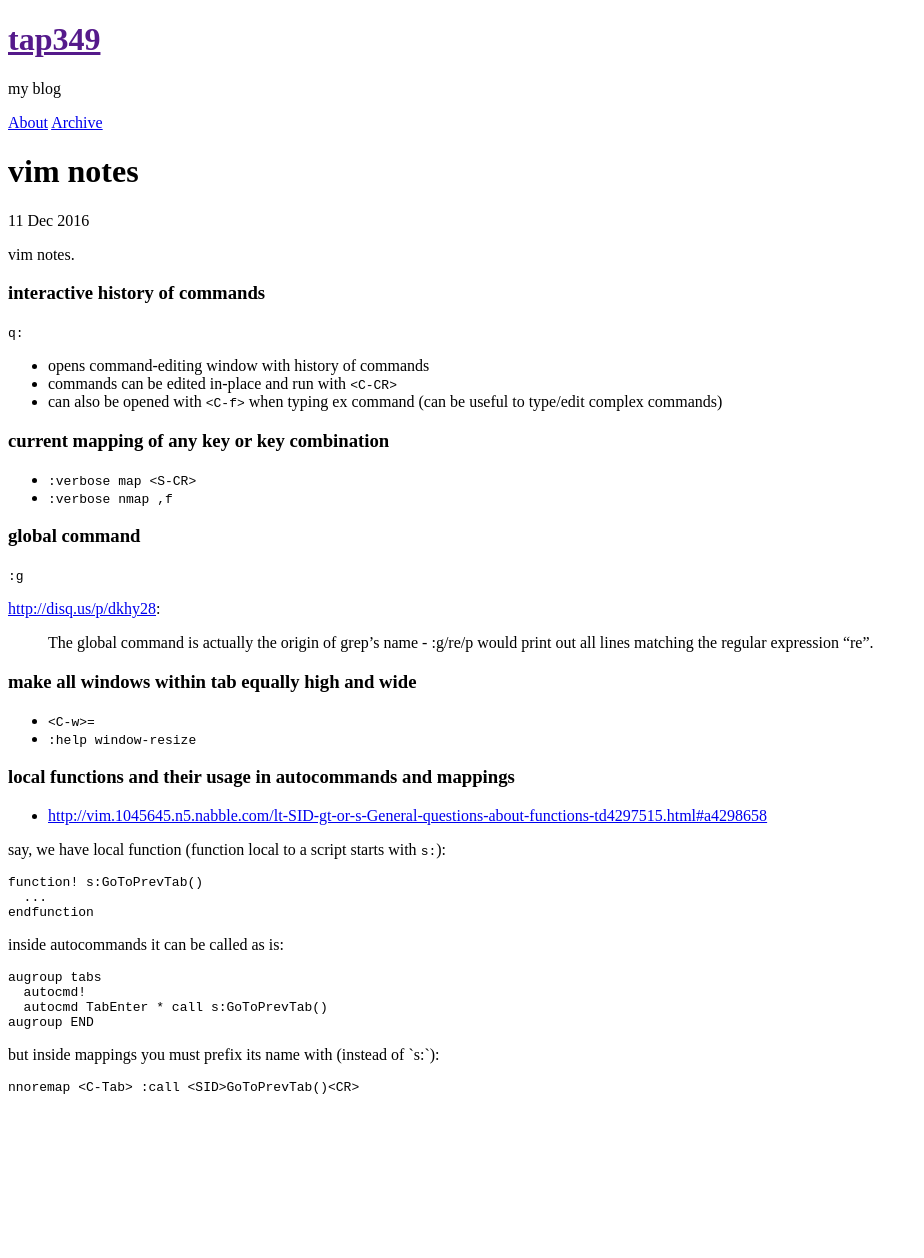
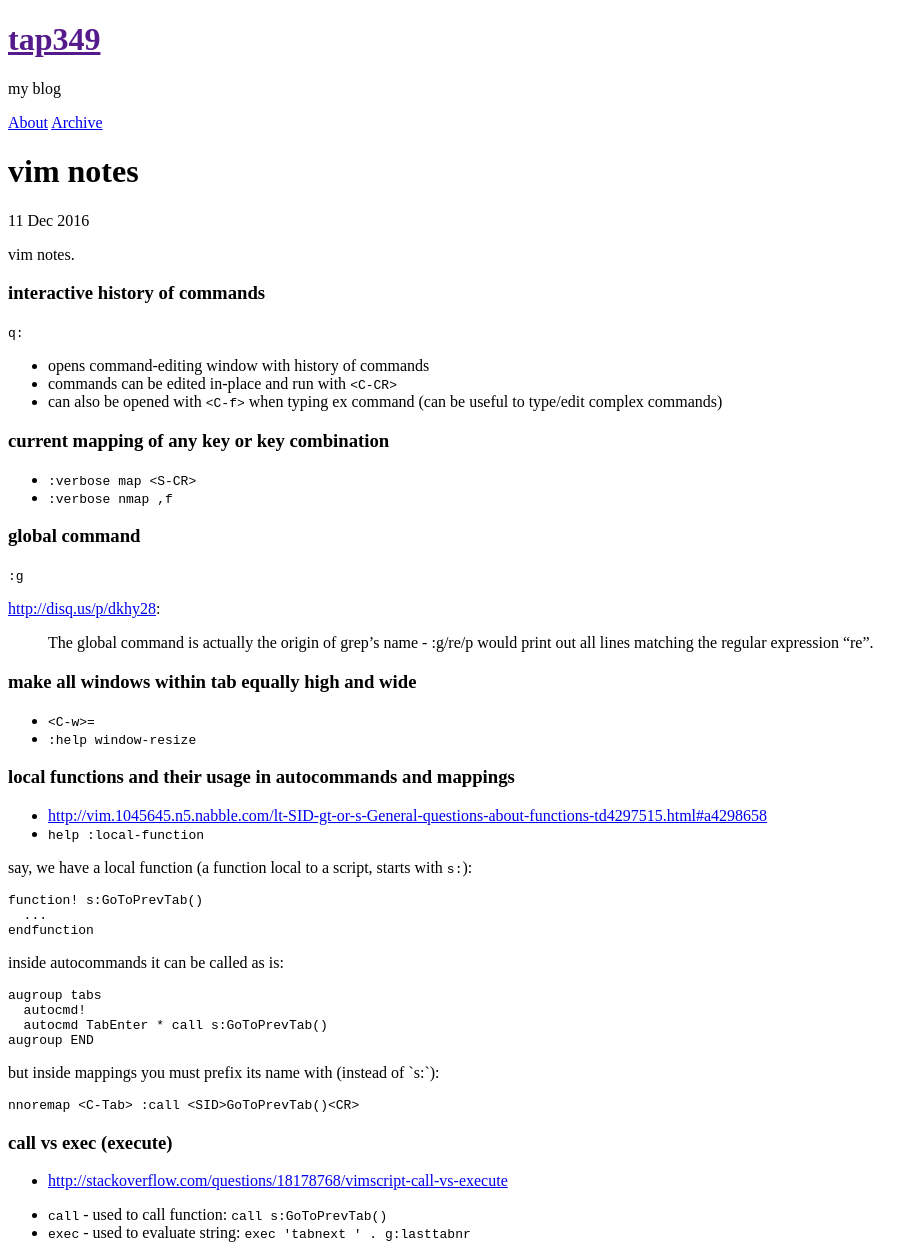
Before and after one commit to tap349/tap349.github.io, a Jekyll site: the page built from _posts/2016-12-11-vim-notes.md, in a window 1280 px wide. Shown: the whole page, without its empty margins (0-924 px from the left). Built offline with Jekyll 4.4.1, drawn with Linux system fonts in a browser that asks for light colours; before the commit the page ends 1108 px from its top, so only the background shows below that.

Commit message:
update 2017-03-19_02:24:06

````diff
--- a/_posts/2016-12-11-vim-notes.md
+++ b/_posts/2016-12-11-vim-notes.md
@@ -42,8 +42,9 @@ vim notes.
 ### local functions and their usage in autocommands and mappings
 
 - <http://vim.1045645.n5.nabble.com/lt-SID-gt-or-s-General-questions-about-functions-td4297515.html#a4298658>
+- `help :local-function`
 
-say, we have local function (function local to a script starts with `s:`):
+say, we have a local function (a function local to a script, starts with `s:`):
 
 ```vimscript
 function! s:GoToPrevTab()
@@ -65,3 +66,10 @@ but inside mappings you must prefix its name with <SID> (instead of `s:`):
 ```vimscript
 nnoremap <C-Tab> :call <SID>GoToPrevTab()<CR>
 ```
+
+### call vs exec (execute)
+
+- <http://stackoverflow.com/questions/18178768/vimscript-call-vs-execute>
+
+- `call` - used to call function: `call s:GoToPrevTab()`
+- `exec` - used to evaluate string: `exec 'tabnext ' . g:lasttabnr`
````
